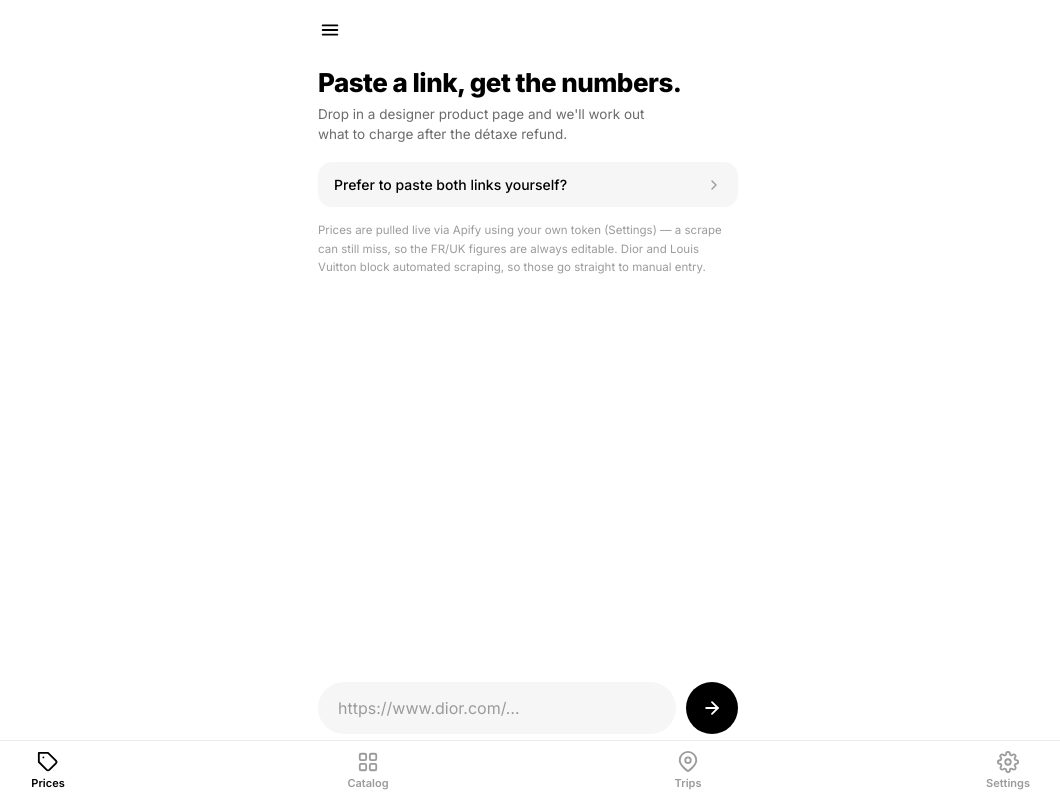
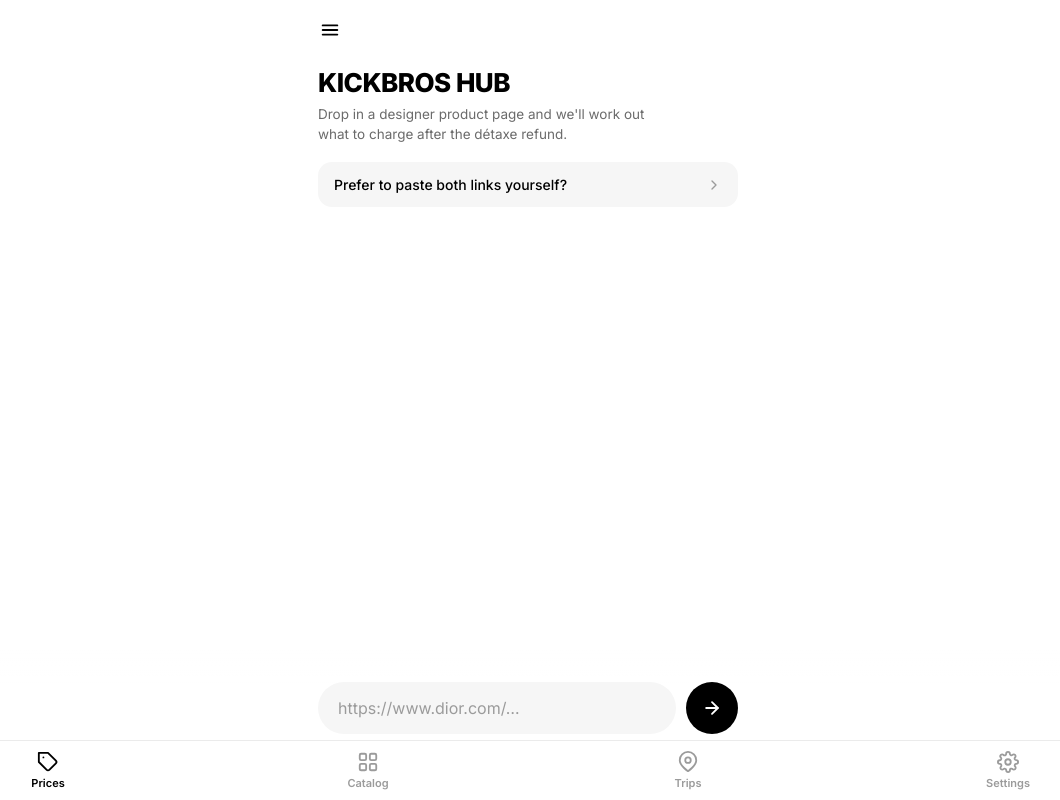
Before and after one commit to td169/kickbros-product-search, a plain HTML site: page index.html in a window 1280 px wide. Shown: the whole page, without its empty margins (112-1172 px from the left). Drawn offline with nearby package versions, Linux system fonts and the light colour scheme.

Commit message:
Rename Prices heading to KICKBROS HUB, drop the disclaimer footnote
- "Paste a link, get the numbers." -> "KICKBROS HUB"
- Removed the Apify/manual-entry disclaimer paragraph and its now-dead
  CSS (.disclaimer rule and its result-active hide selector).

Co-Authored-By: Claude Sonnet 5 <noreply@anthropic.com>

```diff
--- a/index.html
+++ b/index.html
@@ -175,7 +175,6 @@
      speaks for itself at that point. */
   body.result-active #pricesView > h1,
   body.result-active #pricesView > .sub,
-  body.result-active #pricesView > .disclaimer,
   body.result-active #pricesView > .list-row,
   body.result-active #pricesView > .manual-panel{display:none;}
 
@@ -431,11 +430,6 @@
   }
   .card-footnote button:hover{color:var(--ink);}
 
-  .disclaimer{
-    font-size:11.5px;color:var(--muted-2);line-height:1.6;
-    margin:0 0 12px;
-  }
-
   /* catalog view */
   .view-header{display:flex;align-items:center;justify-content:space-between;margin:10px 0 12px;}
   .view-header h1{margin:0;}
@@ -699,7 +693,7 @@
 
   <main class="view active" id="pricesView">
     <button type="button" class="text-link card-back-btn" id="cardBackBtn">← Back</button>
-    <h1>Paste a link, get the numbers.</h1>
+    <h1>KICKBROS HUB</h1>
     <p class="sub">Drop in a designer product page and we'll work out what to charge after the détaxe refund.</p>
 
     <button class="list-row" id="manualToggle">
@@ -796,8 +790,6 @@
         <button type="button" class="btn-add-trip" id="addToTripBtn">Add to trip →</button>
       </div>
     </div>
-
-    <p class="disclaimer">Prices are pulled live via Apify using your own token (Settings) — a scrape can still miss, so the FR/UK figures are always editable. Dior and Louis Vuitton block automated scraping, so those go straight to manual entry.</p>
   </main>
 
   <main class="view" id="catalogView">
```
